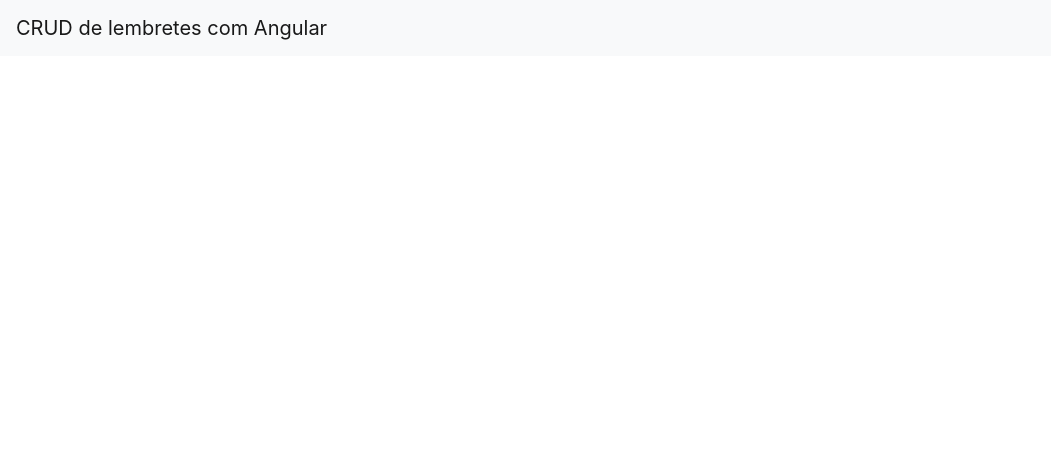
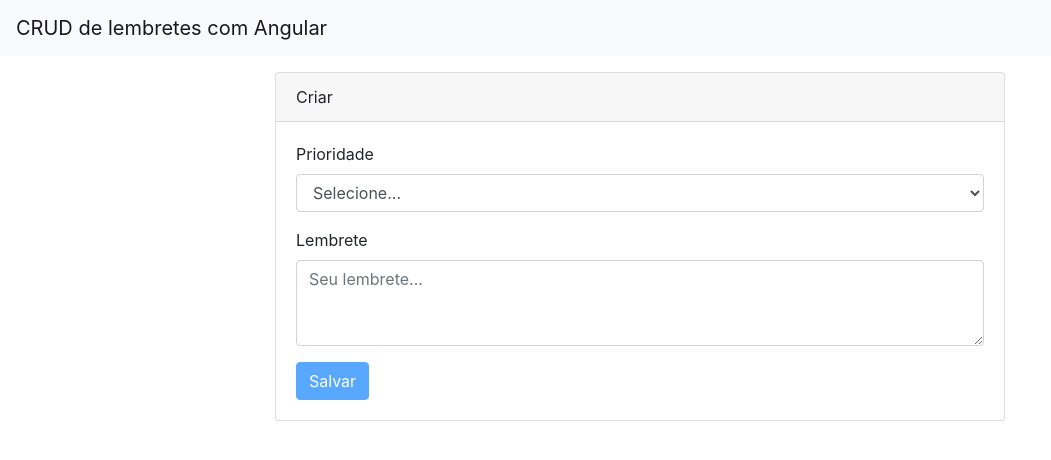
Before and after one commit to williammian/lembrete-app, an Angular app: page /lembrete/criar in a window 1280 px wide. Before the commit this address led to /. Shown: the top 460 px of the page, without its empty margins (0-1051 px from the left). Built offline with nearby package versions, Linux system fonts and the light colour scheme.

Commit message:
criando componente da pagina de criacao

```diff
--- a/src/app/app-routing.module.ts
+++ b/src/app/app-routing.module.ts
@@ -1,10 +1,12 @@
+import { CriarLembreteComponent } from './paginas/criar-lembrete/criar-lembrete.component';
 import { ListaLembreteComponent } from './paginas/lista-lembrete/lista-lembrete.component';
 import { NgModule } from '@angular/core';
 import { Routes, RouterModule } from '@angular/router';
 
 
 const routes: Routes = [
-  { path: '', component: ListaLembreteComponent }
+  { path: '', component: ListaLembreteComponent },
+  { path: 'lembrete/criar', component: CriarLembreteComponent }
 ];
 
 @NgModule({
--- a/src/app/app.module.ts
+++ b/src/app/app.module.ts
@@ -8,13 +8,15 @@ import { AppComponent } from './app.component';
 import { ErrorMsgComponent } from './compartilhado/error-msg/error-msg.component';
 import { ListaLembreteComponent } from './paginas/lista-lembrete/lista-lembrete.component';
 import { FormLembreteComponent } from './compartilhado/form-lembrete/form-lembrete.component';
+import { CriarLembreteComponent } from './paginas/criar-lembrete/criar-lembrete.component';
 
 @NgModule({
   declarations: [
     AppComponent,
     ErrorMsgComponent,
     ListaLembreteComponent,
-    FormLembreteComponent
+    FormLembreteComponent,
+    CriarLembreteComponent
   ],
   imports: [
     BrowserModule,
--- /dev/null
+++ b/src/app/paginas/criar-lembrete/criar-lembrete.component.html
@@ -0,0 +1,15 @@
+<div class="container mt-3">
+  <div class="row">
+    <div class="col-md-8 mx-auto">
+      <app-error-msg></app-error-msg>
+      <div class="card">
+        <div class="card-header">
+          Criar
+        </div>
+        <div class="card-body">
+          <app-form-lembrete (outputLembrete)="addLembrete($event)"></app-form-lembrete>
+        </div>
+      </div>
+    </div>
+  </div>
+</div>
--- /dev/null
+++ b/src/app/paginas/criar-lembrete/criar-lembrete.component.ts
@@ -0,0 +1,24 @@
+import { Component, ViewChild } from '@angular/core';
+import { Router } from '@angular/router';
+import { ErrorMsgComponent } from '../../compartilhado/error-msg/error-msg.component';
+import { LembreteService } from '../../services/lembrete.service';
+import { Lembrete } from 'src/app/interfaces/lembrete';
+
+@Component({
+  selector: 'app-criar-lembrete',
+  templateUrl: './criar-lembrete.component.html',
+  styleUrls: ['./criar-lembrete.component.css']
+})
+export class CriarLembreteComponent {
+  @ViewChild(ErrorMsgComponent, {static: false}) errorMsgComponent: ErrorMsgComponent;
+
+  constructor(private lembreteService: LembreteService, private router: Router) { }
+
+  addLembrete(lembrete: Lembrete) {
+    this.lembreteService.addLembrete(lembrete)
+      .subscribe(
+        () => { this.router.navigateByUrl('/'); },
+        () => { this.errorMsgComponent.setError('Falha ao adicionar lembrete.'); });
+  }
+
+}
```
Also changed, not shown: src/app/paginas/criar-lembrete/criar-lembrete.component.css (added), 1 other file (tests, documents, lock files or other folders).
